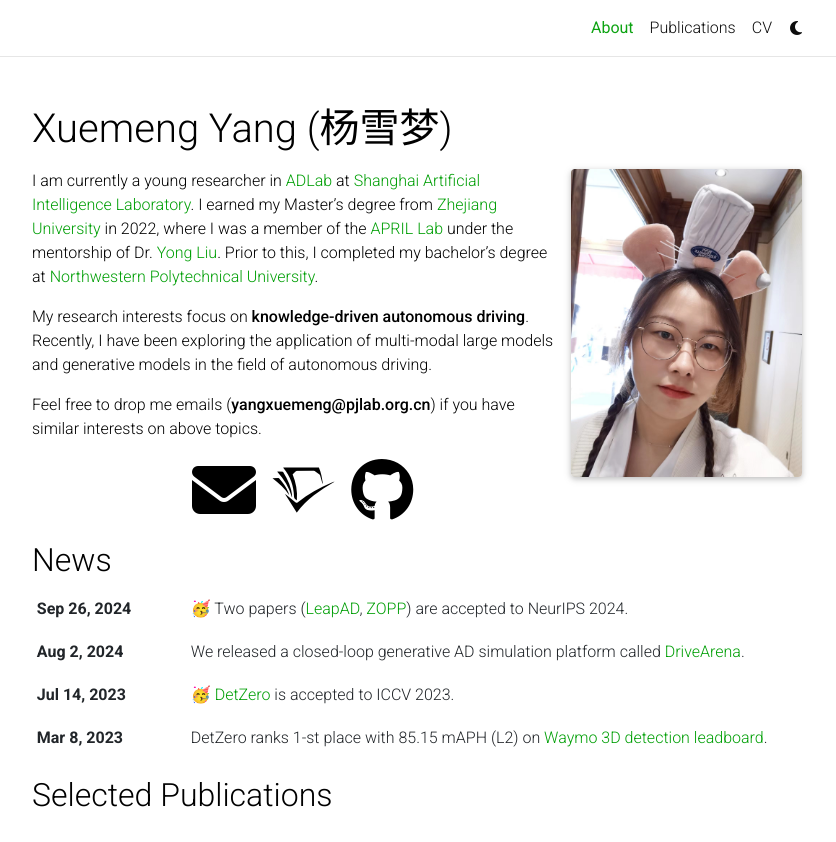
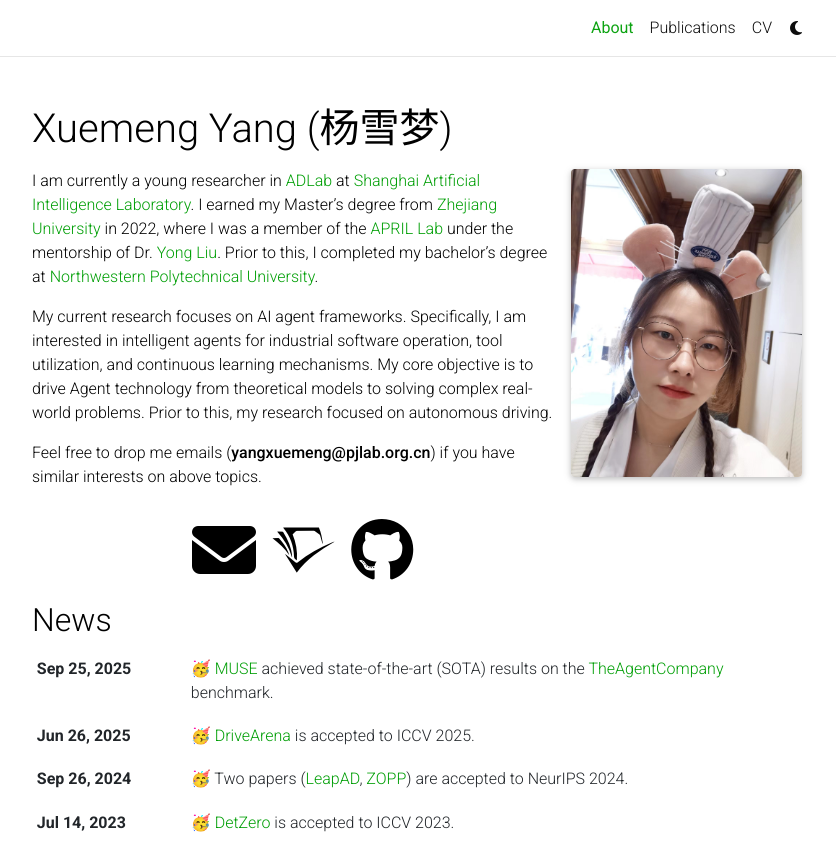
Before and after one commit to jokester-zzz/jokester-zzz.github.io, a Jekyll site: the page built from _pages/about.md, in a window 1280 px wide and 1144 px high, cut to the strip 0-842 px from the top of the window. Shown: the whole strip, without its empty margins (223-1059 px from the left). Built offline with Jekyll 4.4.1, drawn with Linux system fonts in a browser that asks for light colours; full-size pictures stand in for the smaller copies a plugin makes; some web fonts are replaced; comment, search, counter and statistics services are not loaded; a style sheet for code colours, icons or effects is not loaded.

Commit message:
update 20251229

```diff
--- a/_pages/about.md
+++ b/_pages/about.md
@@ -21,12 +21,6 @@
 
 I am currently a young researcher in [ADLab](https://pjlab-adg.github.io/) at [Shanghai Artificial Intelligence Laboratory](https://www.shlab.org.cn/). I earned my Master's degree from [Zhejiang University](https://www.zju.edu.cn/english/) in 2022, where I was a member of the [APRIL Lab](https://april.zju.edu.cn/) under the mentorship of Dr. [Yong Liu](https://person.zju.edu.cn/yongliu). Prior to this, I completed my bachelor’s degree at [Northwestern Polytechnical University](https://en.nwpu.edu.cn/).
 
-My research interests focus on **knowledge-driven autonomous driving**. Recently, I have been exploring the application of multi-modal large models and generative models in the field of autonomous driving.
+My current research focuses on AI agent frameworks. Specifically, I am interested in intelligent agents for industrial software operation, tool utilization, and continuous learning mechanisms. My core objective is to drive Agent technology from theoretical models to solving complex real-world problems. Prior to this, my research focused on autonomous driving.
 
 Feel free to drop me emails (**yangxuemeng@pjlab.org.cn**) if you have similar interests on above topics.
-
-<!-- Write your biography here. Tell the world about yourself. Link to your favorite [subreddit](http://reddit.com). You can put a picture in, too. The code is already in, just name your picture `prof_pic.jpg` and put it in the `img/` folder.
-
-Put your address / P.O. box / other info right below your picture. You can also disable any of these elements by editing `profile` property of the YAML header of your `_pages/about.md`. Edit `_bibliography/papers.bib` and Jekyll will render your [publications page](/al-folio/publications/) automatically.
-
-Link to your social media connections, too. This theme is set up to use [Font Awesome icons](https://fontawesome.com/) and [Academicons](https://jpswalsh.github.io/academicons/), like the ones below. Add your Facebook, Twitter, LinkedIn, Google Scholar, or just disable all of them. -->
--- a/_pages/publications.md
+++ b/_pages/publications.md
@@ -3,7 +3,7 @@
 permalink: /publications/
 title: Publications
 description: Publications by categories in reversed chronological order. (*) denotes equal contribution.
-years: [2024, 2023, 2022, 2021, 2020]
+years: [2025, 2024, 2023, 2022, 2021, 2020]
 ignore_years_published: [2019, 2018, 2017, 2016, 2015]
 # ignore_years_preprint: [2022, 2021, 2020, 2019, 2018, 2017, 2016, 2015]
 nav: true
--- a/_sass/_base.scss
+++ b/_sass/_base.scss
@@ -349,7 +349,7 @@
 // Social (bottom)
 
 .social {
-  margin-top: -3rem;
+  margin-top: 0rem;
   margin-left: 10rem;
   text-align: left;
 
@@ -663,15 +663,19 @@
     li {
       margin-bottom: 1rem;
 
+      .col-sm-2 {
+        margin-right: 2.5rem;
+      }
+
       .preview {
-        width: 100%;
+        width: 140%;
         min-width: 80px;
-        max-width: 200px;
+        max-width: 300px;
       }
 
       .abbr {
         height: 2rem;
-        margin-bottom: 0.5rem;
+        margin-bottom: 0.1rem;
 
         abbr {
           display: inline-block;
```
Also changed, not shown: _bibliography/preprints.bib (deleted, +0 -34 lines), _bibliography/published-papers.bib (+36 -6 lines), _data/cv.yml (+11 -1 lines), _layouts/bib.html (+13 -10 lines), _news/DriveArena.md (+2 -2 lines), _news/muse.md (added, +8 -0 lines), assets/img/publication_preview/DriveArena.png (added), assets/img/publication_preview/LeapAD.png (added), assets/img/publication_preview/RE-Searcher.png (added), 1 other file.
